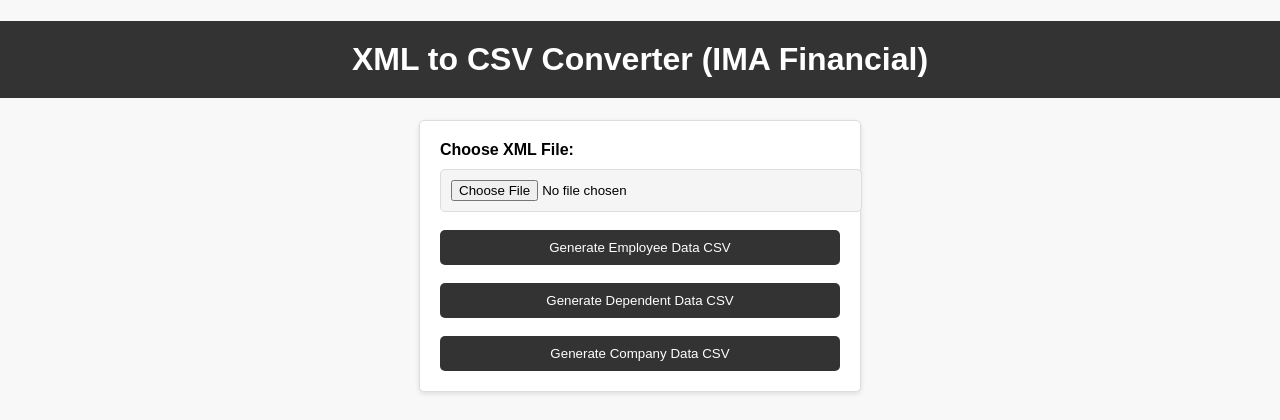
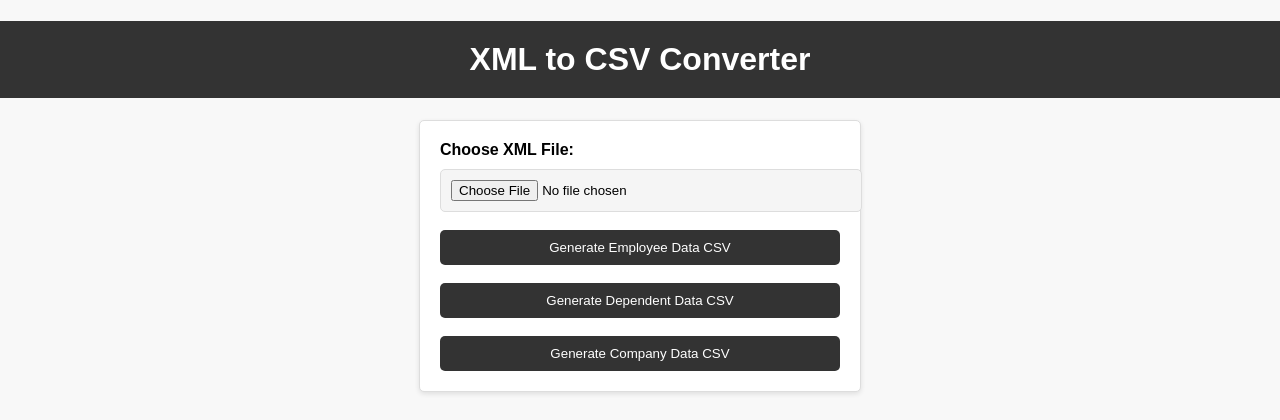
Before and after one commit to evankoop/converter-app, a Flask app: page / in a window 1280 px wide. Shown: the top 420 px of the page. Run offline with Flask 3, Linux system fonts and the light colour scheme.

Commit message:
Changed name

```diff
--- a/templates/index.html
+++ b/templates/index.html
@@ -75,7 +75,7 @@
     </style>
 </head>
 <body>
-    <h1>XML to CSV Converter (IMA Financial)</h1>
+    <h1>XML to CSV Converter</h1>
     <form action="/" method="POST" enctype="multipart/form-data">
         <label for="file">Choose XML File:</label>
         <input type="file" name="file" id="file" accept=".xml" required>
```
